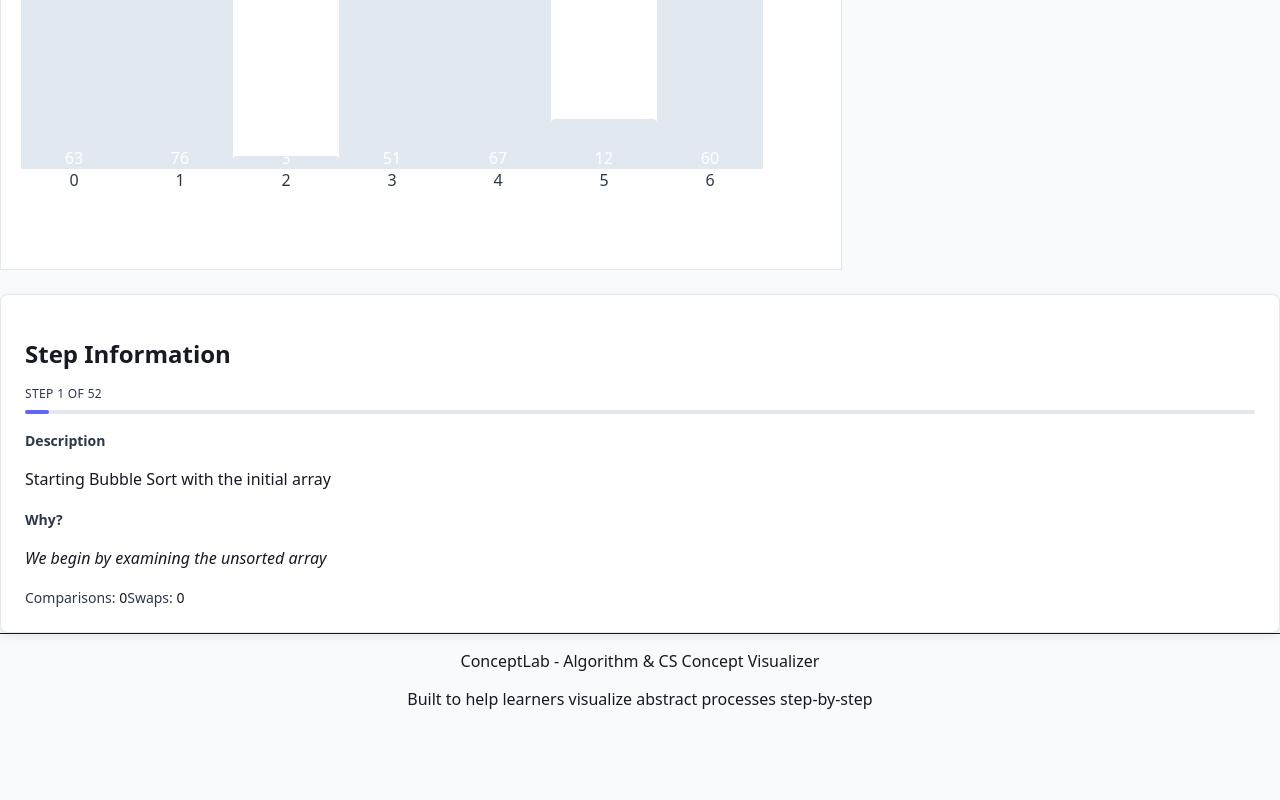
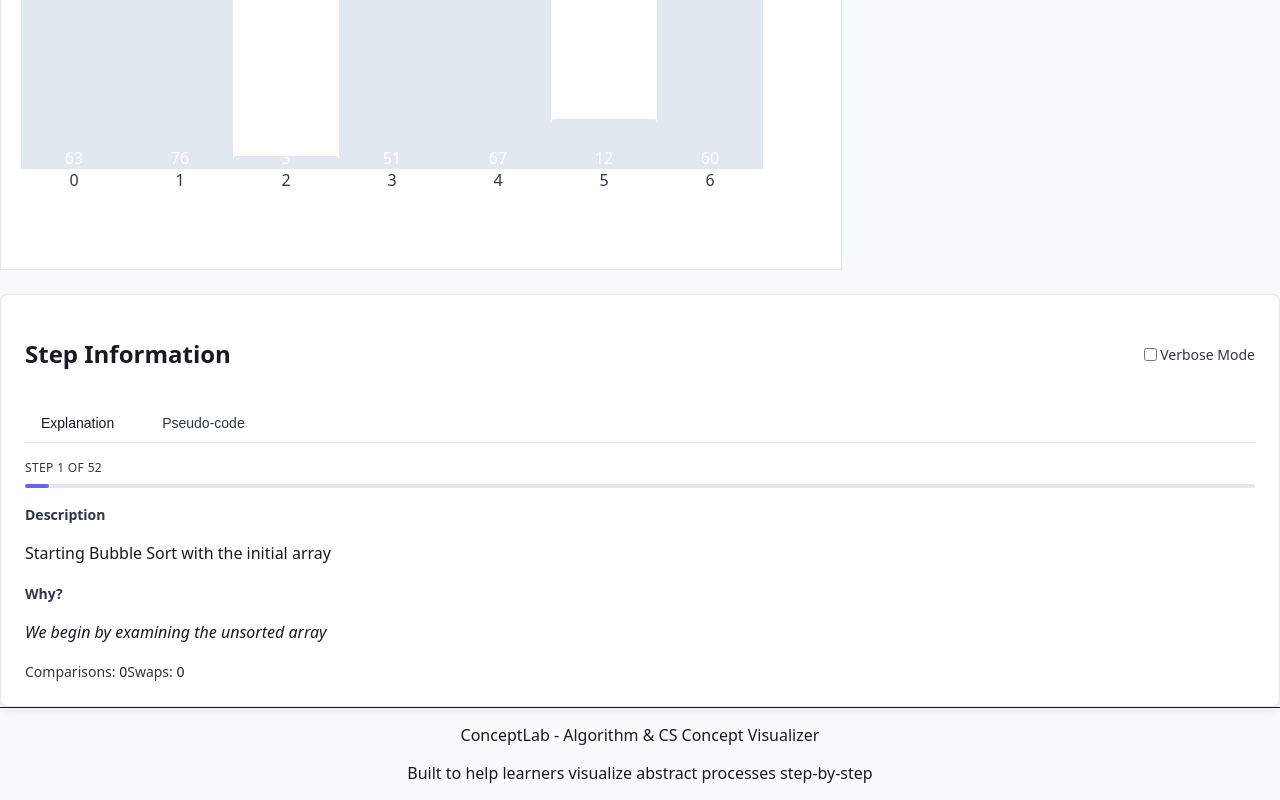
Before and after one commit to md-riaz/ConceptLab, a React (Vite) app: page /visualizer/bubble-sort in a window 1280 px wide. Shown: the part 801-1601 px from the top of the page. Before the commit the page ends 1527 px from the top, so only its background shows below. Built offline with nearby package versions, Linux system fonts and the light colour scheme.

Commit message:
Complete Checkpoint 3 - Add pseudo-code highlighting and verbose mode
Co-authored-by: md-riaz <33659227+md-riaz@users.noreply.github.com>

```diff
--- /dev/null
+++ b/src/components/common/PseudoCodeBlock.tsx
@@ -0,0 +1,65 @@
+interface PseudoCodeBlockProps {
+  code: string;
+  highlightedLine?: number;
+}
+
+export default function PseudoCodeBlock({ code, highlightedLine }: PseudoCodeBlockProps) {
+  const lines = code.split('\n');
+
+  return (
+    <div
+      className="code"
+      style={{
+        backgroundColor: 'var(--color-bg-code)',
+        borderRadius: 'var(--radius-md)',
+        padding: 'var(--space-4)',
+        overflow: 'auto',
+        maxHeight: '400px',
+      }}
+    >
+      {lines.map((line, index) => {
+        const lineNumber = index + 1;
+        const isHighlighted = highlightedLine === lineNumber;
+
+        return (
+          <div
+            key={index}
+            style={{
+              display: 'flex',
+              backgroundColor: isHighlighted
+                ? 'rgba(168, 85, 247, 0.25)'
+                : 'transparent',
+              borderLeft: isHighlighted
+                ? '2px solid var(--color-purple-500)'
+                : '2px solid transparent',
+              paddingLeft: 'var(--space-2)',
+              transition: 'all 0.3s ease',
+            }}
+          >
+            <span
+              style={{
+                color: '#9ca3af',
+                minWidth: '30px',
+                marginRight: 'var(--space-3)',
+                userSelect: 'none',
+                fontSize: 'var(--font-size-sm)',
+              }}
+            >
+              {lineNumber}
+            </span>
+            <span
+              style={{
+                color: '#e5e7eb',
+                fontSize: 'var(--font-size-sm)',
+                fontFamily: 'var(--font-family-mono)',
+                whiteSpace: 'pre',
+              }}
+            >
+              {line}
+            </span>
+          </div>
+        );
+      })}
+    </div>
+  );
+}
--- a/src/components/visualizer/Visualizer.tsx
+++ b/src/components/visualizer/Visualizer.tsx
@@ -4,6 +4,8 @@ import { VisualRunner } from '../../visualizer/engine/VisualRunner';
 import { BubbleSort } from '../../visualizer/algorithms/sorting/BubbleSort';
 import { InsertionSort } from '../../visualizer/algorithms/sorting/InsertionSort';
 import SortingBarsCanvas from '../../visualizer/renderers/SortingBarsCanvas';
+import PseudoCodeBlock from '../common/PseudoCodeBlock';
+import { pseudocodeMap } from '../../visualizer/pseudocode/sortingPseudocode';
 import type { VisualAlgorithm } from '../../visualizer/engine/types';
 
 const algorithms: Record<string, VisualAlgorithm> = {
@@ -21,6 +23,8 @@ export default function Visualizer() {
   const [currentStep, setCurrentStep] = useState(0);
   const [totalSteps, setTotalSteps] = useState(0);
   const [isPlaying, setIsPlaying] = useState(false);
+  const [activeTab, setActiveTab] = useState<'explanation' | 'pseudocode'>('explanation');
+  const [verboseMode, setVerboseMode] = useState(false);
 
   const runnerRef = useRef<VisualRunner | null>(null);
 
@@ -354,12 +358,58 @@ export default function Visualizer() {
         padding: 'var(--space-6)',
         border: '1px solid var(--color-border-subtle)',
       }}>
-        <h2 className="h3" style={{
-          color: 'var(--color-text-primary)',
-          marginBottom: 'var(--space-4)'
-        }}>
+        <div className="flex items-center justify-between" style={{ marginBottom: 'var(--space-4)' }}>
+          <h2 className="h3" style={{ color: 'var(--color-text-primary)' }}>
             Step Information
           </h2>
+          <label className="flex items-center gap-2 body-sm" style={{ cursor: 'pointer' }}>
+            <input
+              type="checkbox"
+              checked={verboseMode}
+              onChange={(e) => setVerboseMode(e.target.checked)}
+              style={{ cursor: 'pointer' }}
+            />
+            <span style={{ color: 'var(--color-text-secondary)' }}>Verbose Mode</span>
+          </label>
+        </div>
+
+        {/* Tabs */}
+        <div style={{
+          borderBottom: '1px solid var(--color-border-subtle)',
+          marginBottom: 'var(--space-4)',
+          display: 'flex',
+          gap: 'var(--space-4)',
+        }}>
+          <button
+            onClick={() => setActiveTab('explanation')}
+            className="body-sm font-medium transition-colors"
+            style={{
+              padding: 'var(--space-2) var(--space-4)',
+              color: activeTab === 'explanation' ? 'var(--color-text-primary)' : 'var(--color-text-secondary)',
+              borderBottom: activeTab === 'explanation' ? '2px solid var(--color-accent-secondary)' : '2px solid transparent',
+              backgroundColor: 'transparent',
+              border: 'none',
+              cursor: 'pointer',
+            }}
+          >
+            Explanation
+          </button>
+          <button
+            onClick={() => setActiveTab('pseudocode')}
+            className="body-sm font-medium transition-colors"
+            style={{
+              padding: 'var(--space-2) var(--space-4)',
+              color: activeTab === 'pseudocode' ? 'var(--color-text-primary)' : 'var(--color-text-secondary)',
+              borderBottom: activeTab === 'pseudocode' ? '2px solid var(--color-accent-secondary)' : '2px solid transparent',
+              backgroundColor: 'transparent',
+              border: 'none',
+              cursor: 'pointer',
+            }}
+          >
+            Pseudo-code
+          </button>
+        </div>
+
         <div style={{ marginBottom: 'var(--space-4)' }}>
           <div className="flex items-center justify-between" style={{ marginBottom: 'var(--space-2)' }}>
             <span className="caption font-medium" style={{ color: 'var(--color-text-secondary)' }}>
@@ -398,6 +448,8 @@ export default function Visualizer() {
         </div>
 
         {currentStepData && (
+          <div>
+            {activeTab === 'explanation' && (
               <div className="space-y-4">
                 <div>
                   <h3 className="body-sm font-semibold" style={{
@@ -409,6 +461,24 @@ export default function Visualizer() {
                   <p className="body" style={{ color: 'var(--color-text-primary)' }}>
                     {currentStepData.description}
                   </p>
+
+                  {verboseMode && currentStepData.state && (
+                    <div style={{
+                      marginTop: 'var(--space-3)',
+                      padding: 'var(--space-3)',
+                      backgroundColor: 'var(--color-orange-100)',
+                      borderRadius: 'var(--radius-sm)',
+                    }}>
+                      <p className="body-sm" style={{ color: 'var(--color-text-secondary)' }}>
+                        <strong>Array state:</strong> [{currentStepData.state.array.join(', ')}]
+                      </p>
+                      {currentStepData.state.comparing && (
+                        <p className="body-sm" style={{ color: 'var(--color-text-secondary)' }}>
+                          <strong>Comparing indices:</strong> {currentStepData.state.comparing[0]} and {currentStepData.state.comparing[1]}
+                        </p>
+                      )}
+                    </div>
+                  )}
                 </div>
 
                 {currentStepData.reason && (
@@ -447,6 +517,17 @@ export default function Visualizer() {
                 )}
               </div>
             )}
+
+            {activeTab === 'pseudocode' && (
+              <div>
+                <PseudoCodeBlock
+                  code={pseudocodeMap[algoId || 'bubble-sort'] || '// Pseudo-code not available'}
+                  highlightedLine={currentStepData.pseudocodeLine}
+                />
+              </div>
+            )}
+          </div>
+        )}
       </div>
     </div>
   );
--- /dev/null
+++ b/src/visualizer/pseudocode/sortingPseudocode.ts
@@ -0,0 +1,22 @@
+export const bubbleSortPseudocode = `function bubbleSort(arr):
+    n = length of arr
+    for i from 0 to n-1:
+        for j from 0 to n-i-1:
+            if arr[j] > arr[j+1]:
+                swap arr[j] and arr[j+1]
+    return arr`;
+
+export const insertionSortPseudocode = `function insertionSort(arr):
+    for i from 1 to length(arr)-1:
+        key = arr[i]
+        j = i - 1
+        while j >= 0 and arr[j] > key:
+            arr[j+1] = arr[j]
+            j = j - 1
+        arr[j+1] = key
+    return arr`;
+
+export const pseudocodeMap: Record<string, string> = {
+  'bubble-sort': bubbleSortPseudocode,
+  'insertion-sort': insertionSortPseudocode,
+};
```
Lines whose indentation alone changed are shown as unchanged.
